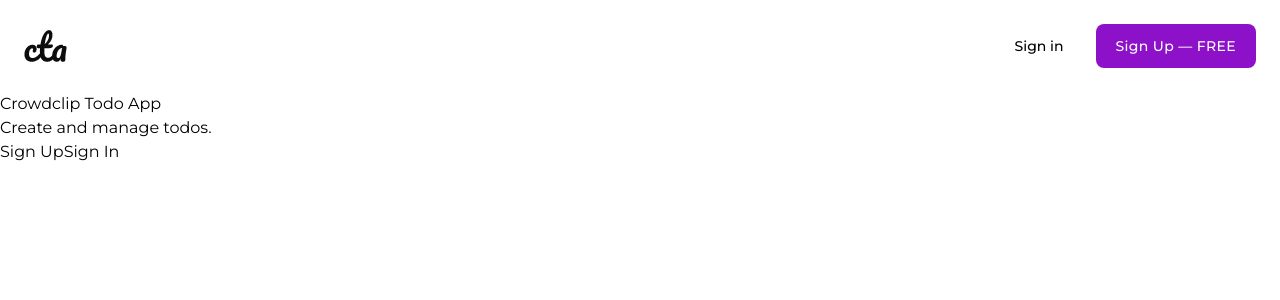
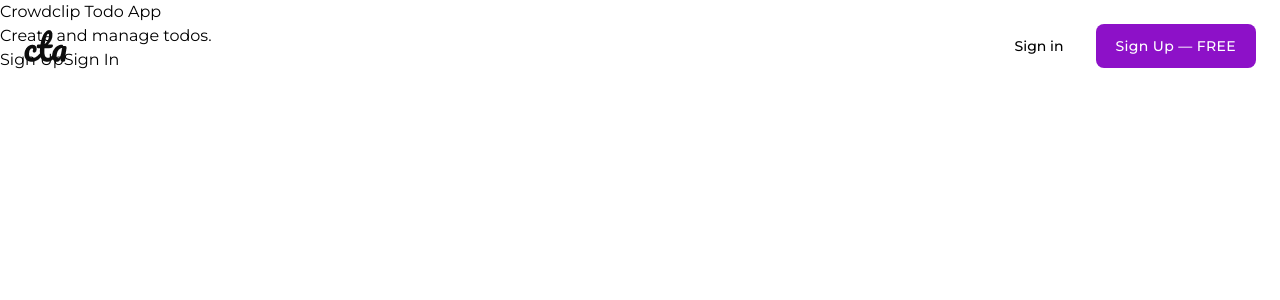
Before and after one commit to umutahmet/crowdclip-todo-app, a React (Create React App) app in the folder client/: page / in a window 1280 px wide. Shown: the top 300 px of the page. Built offline with nearby package versions, Linux system fonts and the light colour scheme; no server answers.

Commit message:
fixed header

```diff
--- a/client/src/pages/layout/Header.js
+++ b/client/src/pages/layout/Header.js
@@ -3,6 +3,7 @@
 
 const Header = () => {
   return (
+    <div className="fixed w-full">
         <div className="container mx-auto">
             <div className="flex items-center justify-between p-6">
                 <img src="logo.png" alt="Crowdclip Todo App" />
@@ -16,6 +17,7 @@
                 </div>
             </div>
         </div>
+    </div>
   )
 }
 
```
Lines whose indentation alone changed are shown as unchanged.
